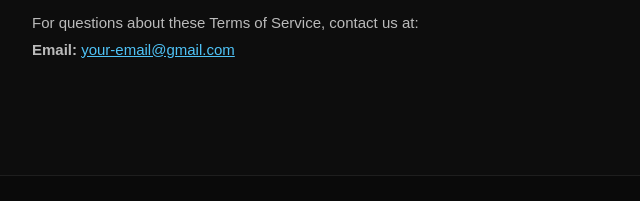
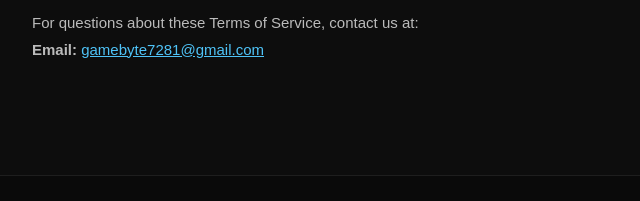
Before and after one commit to NarasimhaReddy7281/Game-Hub-Site, a plain HTML site: page terms.html in a window 1280 px wide. Shown: the part 1426-1627 px from the top of the page, 202-842 px from the left. Drawn offline with Linux system fonts and the light colour scheme.

Commit message:
Update terms.html

```diff
--- a/terms.html
+++ b/terms.html
@@ -81,14 +81,14 @@
 
     <h2>9. Contact Us</h2>
     <p>For questions about these Terms of Service, contact us at:</p>
-    <p><strong>Email:</strong> <a href="mailto:your-email@gmail.com">your-email@gmail.com</a></p>
+    <p><strong>Email:</strong> <a href="mailto:gamebyte7281@gmail.com">gamebyte7281@gmail.com</a></p>
   </div>
 
   <footer>
     <div class="footer-links">
       <a href="privacy-policy.html">Privacy Policy</a>
       <a href="terms.html">Terms of Service</a>
-      <a href="mailto:your-email@gmail.com">Contact</a>
+      <a href="mailto:gamebyte7281@gmail.com">Contact</a>
     </div>
     <p>&copy; 2026 Game Hub. All rights reserved.</p>
   </footer>
```
